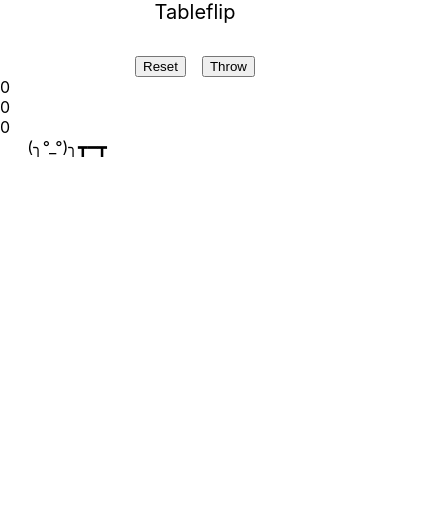
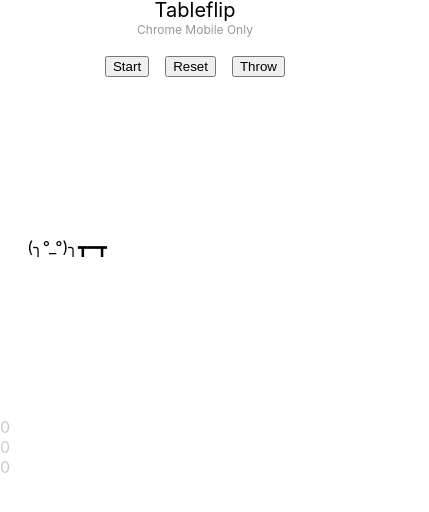
Before and after one commit to scottsasaki/tableflip, a React (Create React App) app: page / in a window 390 px wide. Shown: the top 512 px of the page, 429 px wide, since content can reach past the window. Built offline with nearby package versions, Linux system fonts and the light colour scheme.

Commit message:
working for chrome mobile

```diff
--- a/src/App.css
+++ b/src/App.css
@@ -10,7 +10,13 @@
 .header {
   text-align: center;
   font-size: 1.25rem;
-  margin-bottom: 2rem;
+}
+
+.subheader {
+  text-align: center;
+  font-size: 0.75rem;
+  margin-bottom: 1rem;
+  color: #999;
 }
 
 .app-container {
--- a/src/App.js
+++ b/src/App.js
@@ -1,51 +1,62 @@
 // import logo from "./logo.svg";
 import "./App.css";
-import { useState, useEffect } from "react";
+import { useState } from "react";
 
 function App() {
-  const [max, setMax] = useState({ x: 0, y: 0, z: 0 });
+  // const [max, setMax] = useState({ x: 0, y: 0, z: 0 });
+  const [x, setX] = useState(0);
+  const [y, setY] = useState(0);
+  const [z, setZ] = useState(0);
+
   const [thrown, setThrown] = useState(false);
 
-  useEffect(() => {
+  function handleResetClick() {
+    setX(0);
+    setY(0);
+    setZ(0);
+    setThrown(false);
+  }
+
+  function handleMockThrow() {
+    setX(Math.random() * 10);
+    setY(Math.random() * 10);
+    setZ(Math.random() * 10);
+    setThrown(true);
+  }
+
+  function handleStartSensing() {
     // eslint-disable-next-line no-undef
     const acl = new Accelerometer({ frequency: 60 });
 
     acl.addEventListener("reading", () => {
-      acl.x > max.x && (max.x = acl.x);
-      acl.y > max.y && (max.y = acl.y);
-      acl.z > max.z && (max.z = acl.z);
+      if (acl) {
+        // setMax(acl);
+        setX(acl.x);
+        setY(acl.y);
+        setZ(acl.z);
+        setThrown(true);
+      }
     });
 
     acl.start();
-    return () => {
-      // acl.done();
-    };
-  }, [max]);
-
-  function handleResetClick() {
-    setMax({ x: 0, y: 0, z: 0 });
-    setThrown(false);
-  }
-
-  function handleMockThrow() {
-    setMax({ x: 12, y: 4, z: 10 });
-    setThrown(true);
   }
 
   return (
     <div className="app-container">
       <header className="header">Tableflip</header>
-      <Controls onResetClick={handleResetClick} onMockThrow={handleMockThrow} />
+      <div className="subheader">Chrome Mobile Only</div>
 
-      <div className="max">{max.x}</div>
-      <div className="max">{max.y}</div>
-      <div className="max">{max.z}</div>
+      <Controls
+        onStart={handleStartSensing}
+        onResetClick={handleResetClick}
+        onMockThrow={handleMockThrow}
+      />
 
-      <div
+      <section
         style={{
           display: "grid",
-          gridTemplateColumns: "20% 90%",
-          margin: "0 auto",
+          gridTemplateColumns: "20% 80%",
+          margin: "10rem auto",
           maxWidth: "500px",
         }}
       >
@@ -56,7 +67,7 @@ function App() {
           <div
             className="x-axis"
             style={{
-              transform: `translateX(${max.x * 10}px)`,
+              transform: `translateX(${x * 10}px)`,
               transition: "all 1s",
               display: "inline-block",
             }}
@@ -65,7 +76,7 @@ function App() {
               className="table"
               style={{
                 display: "inline-block",
-                transform: `rotate(${max.y * 100}deg)`,
+                transform: `rotate(${y * 100}deg)`,
                 transition: "all 1s",
               }}
             >
@@ -74,15 +85,21 @@ function App() {
           </div>
         </div>
         {/* ┳━┳ ┳━┳ ヽ(ಠل͜ಠ)ﾉ (╯°□°)╯︵ ┻━┻ */}
-      </div>
+      </section>
+
+      <section className="debug" style={{ color: "#ccc" }}>
+        <div className="max">{x}</div>
+        <div className="max">{y}</div>
+        <div className="max">{z}</div>
+      </section>
     </div>
   );
 }
 
-function Controls({ handleStart, onResetClick, onMockThrow }) {
+function Controls({ onStart, onResetClick, onMockThrow }) {
   return (
     <div style={{ display: "flex", justifyContent: "center", gap: "1rem" }}>
-      {/* <button onClick={handleStart}>Start</button> */}
+      <button onClick={onStart}>Start</button>
 
       <button onClick={onResetClick}>Reset</button>
       <button onClick={onMockThrow}>Throw</button>
--- a/src/index.css
+++ b/src/index.css
@@ -1,13 +1,15 @@
 body {
   margin: 0;
-  font-family: -apple-system, BlinkMacSystemFont, 'Segoe UI', 'Roboto', 'Oxygen',
-    'Ubuntu', 'Cantarell', 'Fira Sans', 'Droid Sans', 'Helvetica Neue',
+  font-family: -apple-system, BlinkMacSystemFont, "Segoe UI", "Roboto", "Oxygen",
+    "Ubuntu", "Cantarell", "Fira Sans", "Droid Sans", "Helvetica Neue",
     sans-serif;
   -webkit-font-smoothing: antialiased;
   -moz-osx-font-smoothing: grayscale;
+  line-height: 1.25rem;
+  font-size: 16px;
 }
 
 code {
-  font-family: source-code-pro, Menlo, Monaco, Consolas, 'Courier New',
+  font-family: source-code-pro, Menlo, Monaco, Consolas, "Courier New",
     monospace;
 }
```
